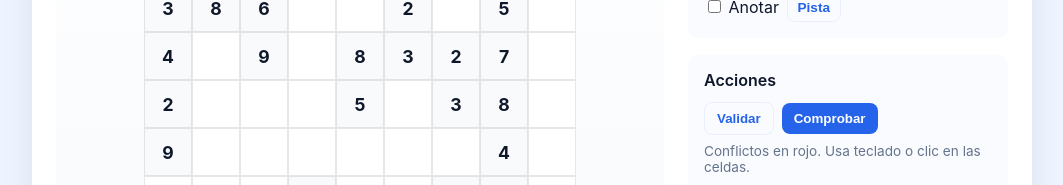
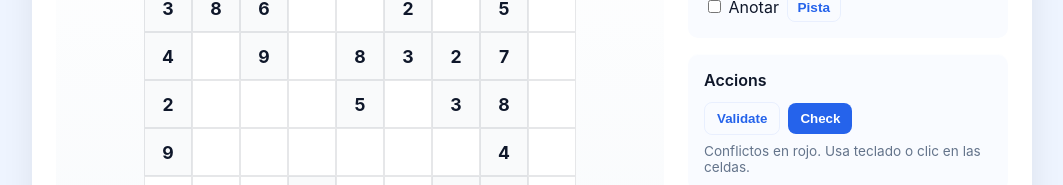
Before and after one commit to juanmirandacazaux/Sudoku-Game, a plain HTML site: page index.html in a window 1280 px wide. Shown: the part 376-561 px from the top of the page, without its empty margins (108-1171 px from the left). Drawn offline with Linux system fonts and the light colour scheme.

```diff
--- a/index.html
+++ b/index.html
@@ -41,10 +41,10 @@
       </div>
 
       <div class="panel">
-        <h3>Acciones</h3>
+        <h3>Accions</h3>
         <div class="row">
-          <button id="validateBtn" class="btn ghost">Validar</button>
-          <button id="checkBtn" class="btn">Comprobar</button>
+          <button id="validateBtn" class="btn ghost">Validate</button>
+          <button id="checkBtn" class="btn">Check</button>
         </div>
         <div class="muted" style="margin-top:8px">Conflictos en rojo. Usa teclado o clic en las celdas.</div>
       </div>
```
